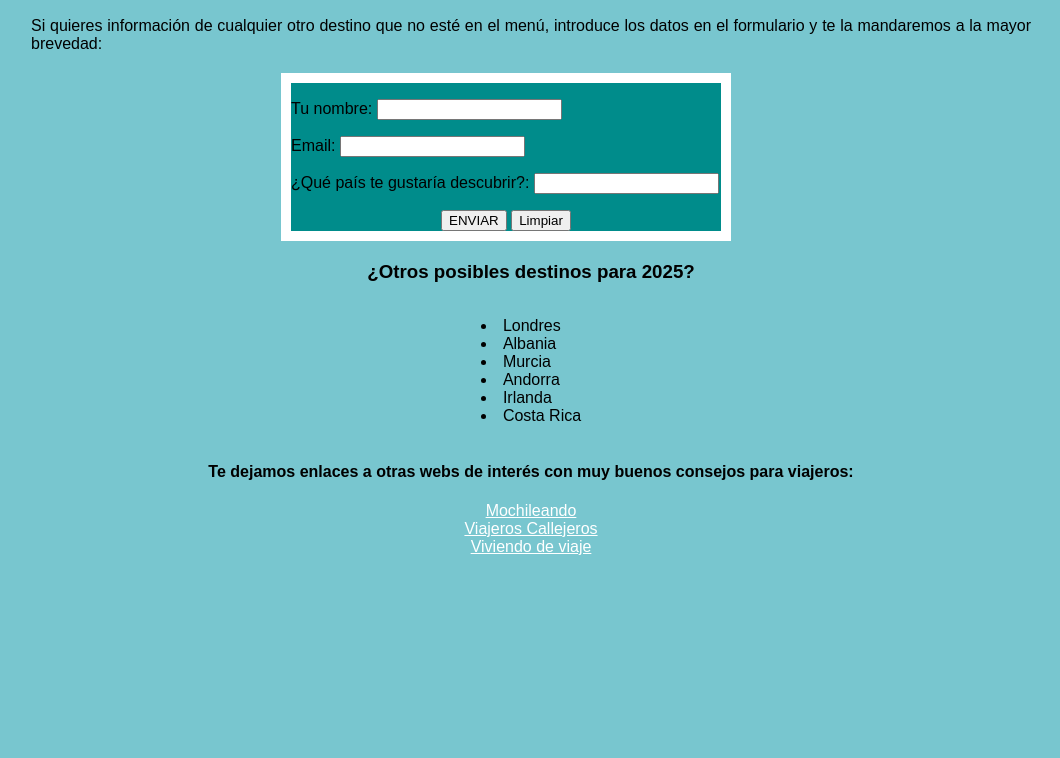
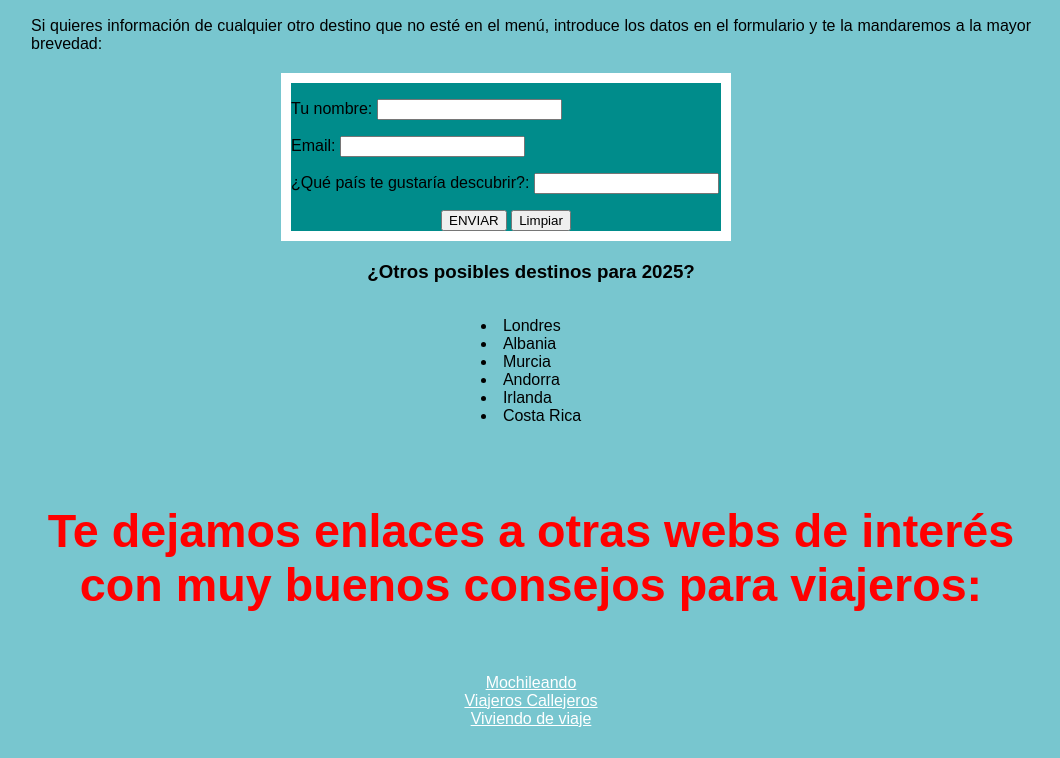
Before and after one commit to svaras-birt/svaras_ConJava, a plain HTML site: page index.html in a window 1280 px wide. Shown: the part 640-1398 px from the top of the page, without its empty margins (109-1169 px from the left). Before the commit the page ends 1226 px from the top, so only its background shows below. Drawn offline with Linux system fonts and the light colour scheme.

Commit message:
Add files via upload

```diff
--- a/estilos/estilos.css
+++ b/estilos/estilos.css
@@ -13,11 +13,15 @@ body 	{
 p	{
 	text-align: justify;
 	}
-h1  	{
+h1  {
 	font-family:Algerian;
 	font-size:48pt;
 	color:#2E3C6B;
 	word-spacing:20px;
+	}
+h4	{
+	font-size:35pt;
+	color:red;
 	}
 nav	{
 	background-color:#4E8DC6;
```
